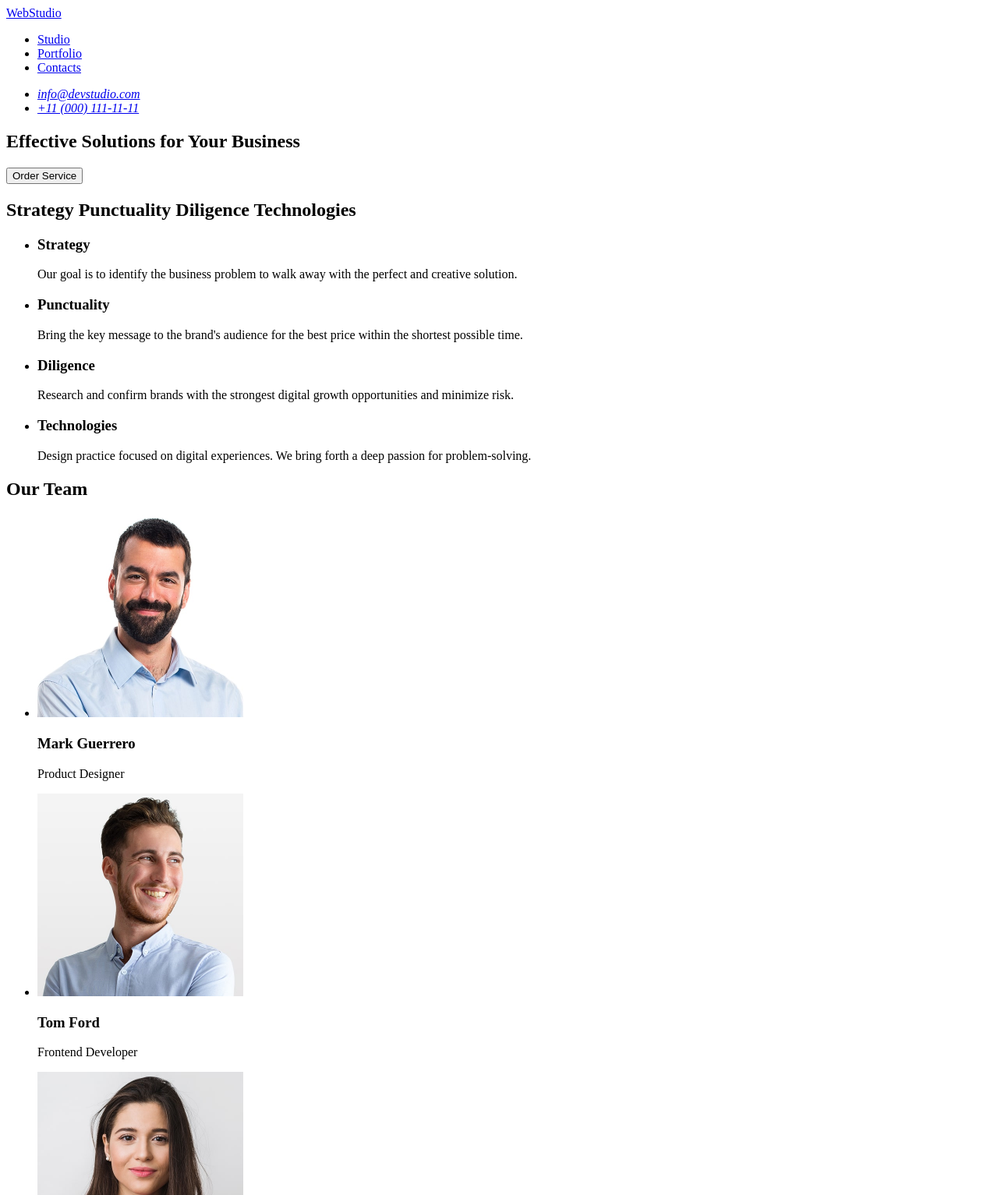
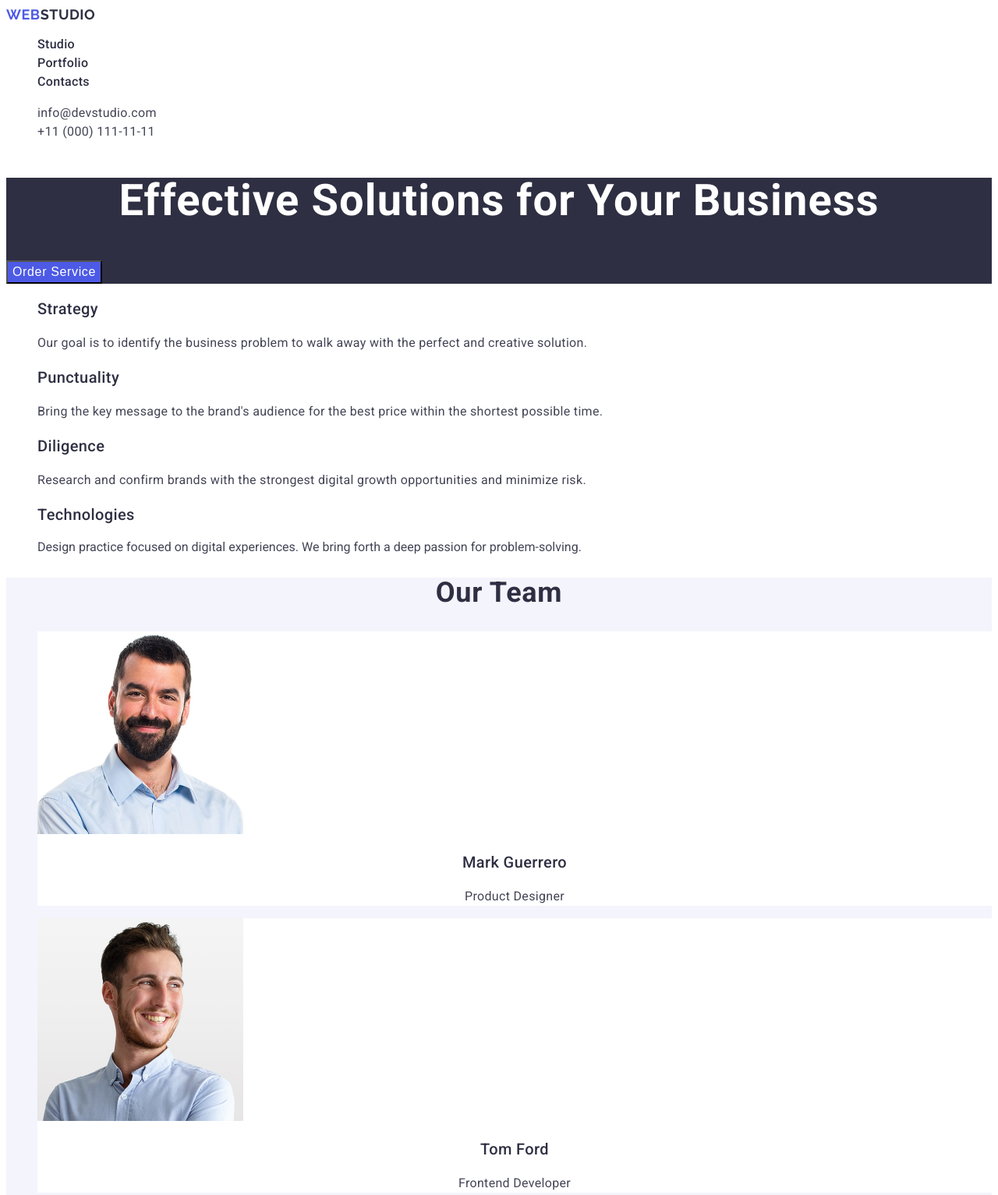
Before and after one commit to Chorniy-Dima/goit-markup-hw-02, a plain HTML site: page index.html in a window 1280 px wide. Shown: the top 1533 px of the page at 78% size. Drawn offline with Linux system fonts and the light colour scheme.

Commit message:
add css file

```diff
--- /dev/null
+++ b/css/styles.css
@@ -0,0 +1,197 @@
+body {
+    font-family: "Roboto", sans-serif;
+    color: #434455;
+}
+
+a {
+    text-decoration: none;
+    font-style: normal;
+}
+
+ul {
+    list-style-type: none;
+}
+
+.header {
+    background-color: #FFFFFF;
+}
+
+.logo {
+    font-family: "Raleway", sans-serif;
+    font-weight: 700;
+    font-size: 18px;
+    line-height: 1.16667;
+    letter-spacing: 0.03em;
+    color: #2e2f42;
+    text-transform: uppercase;
+}
+
+.logo .accent {
+    font-family: "Raleway", sans-serif;
+    font-weight: 700;
+    font-size: 18px;
+    line-height: 1.17;
+    letter-spacing: 0.03em;
+    text-transform: uppercase;
+    color: #4d5ae5;
+}
+
+.nav-link {
+    font-weight: 500;
+    font-size: 16px;
+    line-height: 1.5;
+    letter-spacing: 0.02em;
+    color: #2e2f42;
+}
+
+.nav-link:hover,
+.nav-link:focus {
+    color: #404bbf;
+}
+
+.address-link {
+        font-weight: 400;
+        font-size: 16px;
+        line-height: 1.5;
+        letter-spacing: 0.02em;
+        color: #434455;
+}
+
+.address-link:hover,
+.address-link:focus {
+        font-weight: 400;
+        font-size: 16px;
+        line-height: 1.5;
+        letter-spacing: 0.02em;
+        color: #404bbf;
+}
+
+.hero {
+    background-color: #2e2f42;
+}
+
+.hero-title {
+        font-weight: 700;
+        font-size: 56px;
+        line-height: 1.07;
+        letter-spacing: 0.02em;
+        text-align: center;
+        color: #FFFFFF;
+}
+
+.hero-button {
+    font-weight: 500;
+        font-size: 16px;
+        line-height: 1.5;
+        letter-spacing: 0.04em;
+        color: #fff;
+        background-color: #4d5ae5;
+        cursor: pointer;
+}
+
+.vision {
+    background-color: #FFFFFF;
+}
+
+.vision-title {
+    font-weight: 500;
+        font-size: 20px;
+        line-height: 1.2;
+        letter-spacing: 0.02em;
+        color: #2e2f42;
+}
+
+.vision-text {
+        font-weight: 400;
+        font-size: 16px;
+        line-height: 1.5;
+        letter-spacing: 0.02em;
+}
+
+.team {
+    background-color: #f4f4fd;
+}
+
+.team-section {
+    background-color: #FFFFFF;
+}
+
+.team-header {
+        font-weight: 700;
+        font-size: 36px;
+        line-height: 1.1;
+        letter-spacing: 0.02em;
+        text-align: center;
+        color: #2e2f42;
+}
+.team-title {
+        font-weight: 500;
+        font-size: 20px;
+        line-height: 1.2;
+        letter-spacing: 0.02em;
+        text-align: center;
+        color: #2e2f42;
+}
+
+.team-text {
+        font-weight: 400;
+        font-size: 16px;
+        line-height: 1.5;
+        letter-spacing: 0.02em;
+        text-align: center;
+}
+
+.portfolio {
+    background-color: #FFFFFF;
+}
+
+.portfolio-section {
+    background-color: #FFFFFF;
+}
+
+.portfolio-title {
+    font-weight: 500;
+        font-size: 20px;
+        line-height: 1.2;
+        letter-spacing: 0.02em;
+        color: #2e2f42;
+}
+
+.portfolio-text {
+    font-weight: 400;
+        font-size: 16px;
+        line-height: 1.5;
+        letter-spacing: 0.02em;
+}
+
+.footer {
+    background-color: #2e2f42;
+}
+
+.footer-logo {
+    font-family: "Raleway", sans-serif;
+        font-weight: 700;
+        font-size: 18px;
+        line-height: 1.16667;
+        letter-spacing: 0.03em;
+        text-transform: uppercase;
+        color: #f4f4fd;
+}
+
+.footer-logo .accent {
+    font-family: "Raleway", sans-serif;
+    font-weight: 700;
+    font-size: 18px;
+    line-height: 1.17;
+    letter-spacing: 0.03em;
+    text-transform: uppercase;
+    color: #4d5ae5;
+}
+
+.footer-text {
+        font-weight: 400;
+        font-size: 16px;
+        line-height: 1.5;
+        letter-spacing: 0.02em;
+        color: #f4f4fd;
+}
--- a/index.html
+++ b/index.html
@@ -3,114 +3,141 @@
   <head>
     <meta charset="UTF-8" />
     <meta name="viewport" content="width=device-width, initial-scale=1.0" />
+    <link rel="preconnect" href="https://fonts.googleapis.com" />
+    <link rel="preconnect" href="https://fonts.gstatic.com" crossorigin />
+    <link
+      href="https://fonts.googleapis.com/css2?family=Raleway:wght@700&family=Roboto:wght@400;500;700&display=swap"
+      rel="stylesheet"
+    />
+    <link href="./css/styles.css" rel="stylesheet" />
     <title>Document</title>
   </head>
   <body>
-    <header>
+    <header class="header">
       <nav>
-        <a href="./index.html">WebStudio</a>
+        <a href="./index.html" class="logo"><span class="accent">Web</span>Studio</a>
         <ul>
-          <li><a href="Studio">Studio</a></li>
-          <li><a href="Portfolio">Portfolio</a></li>
-          <li><a href="Contacts">Contacts</a></li>
+          <li><a href="Studio" class="nav-link">Studio</a></li>
+          <li><a href="Portfolio" class="nav-link">Portfolio</a></li>
+          <li><a href="Contacts" class="nav-link">Contacts</a></li>
         </ul>
       </nav>
-      <address>
+      <address class="address">
         <ul>
-          <li><a href="mailto:info@devstudio.com">info@devstudio.com</a></li>
-          <li><a href="tel:+110001111111">+11 (000) 111-11-11</a></li>
+          <li><a href="mailto:info@devstudio.com" class="address-link">info@devstudio.com</a></li>
+          <li><a href="tel:+110001111111" class="address-link">+11 (000) 111-11-11</a></li>
         </ul>
       </address>
     </header>
     <main>
-      <section>
-        <h1>Effective Solutions for Your Business</h1>
-        <button type="button">Order Service</button>
+      <section class="hero">
+        <h1 class="hero-title">Effective Solutions for Your Business</h1>
+        <button type="button" class="hero-button">Order Service</button>
       </section>
-      <section>
-        <h2>Strategy Punctuality Diligence Technologies</h2>
+      <section class="vision">
+        <h2 hidden>Strategy Punctuality Diligence Technologies</h2>
         <ul>
           <li>
-            <h3>Strategy</h3>
-            <p>
-              Our goal is to identify the business problem to walk away with the
-              perfect and creative solution.
+            <h3 class="vision-title">Strategy</h3>
+            <p class="vision-text">
+              Our goal is to identify the business problem to walk away with the perfect and
+              creative solution.
             </p>
           </li>
           <li>
-            <h3>Punctuality</h3>
-            <p>
-              Bring the key message to the brand's audience for the best price
-              within the shortest possible time.
+            <h3 class="vision-title">Punctuality</h3>
+            <p class="vision-text">
+              Bring the key message to the brand's audience for the best price within the shortest
+              possible time.
             </p>
           </li>
           <li>
-            <h3>Diligence</h3>
-            <p>
-              Research and confirm brands with the strongest digital growth
-              opportunities and minimize risk.
+            <h3 class="vision-title">Diligence</h3>
+            <p class="vision-text">
+              Research and confirm brands with the strongest digital growth opportunities and
+              minimize risk.
             </p>
           </li>
           <li>
-            <h3>Technologies</h3>
+            <h3 class="vision-title">Technologies</h3>
             <p>
-              Design practice focused on digital experiences. We bring forth a
-              deep passion for problem-solving.
+              Design practice focused on digital experiences. We bring forth a deep passion for
+              problem-solving.
             </p>
           </li>
         </ul>
       </section>
-      <section>
-        <h2>Our Team</h2>
+      <section class="team">
+        <h2 class="team-header">Our Team</h2>
         <ul>
-          <li>
+          <li class="team-section">
+            <img src="./images/4-min.jpg" width="264" height="260" alt="Mark Guerrero" />
+            <h3 class="team-title">Mark Guerrero</h3>
+            <p class="team-text">Product Designer</p>
+          </li>
+          <li class="team-section">
+            <img src="./images/1-min.jpg" width="264" height="260" alt="Tom Ford" />
+            <h3 class="team-title">Tom Ford</h3>
+            <p class="team-text">Frontend Developer</p>
+          </li>
+          <li class="team-section">
+            <img src="./images/2-min.jpg" width="264" height="260" alt="Camila Garcia" />
+            <h3 class="team-title">Camila Garcia</h3>
+            <p class="team-text">Marketing</p>
+          </li>
+          <li class="team-section">
+            <img src="./images/3-min.jpg" width="264" height="260" alt="Daniel Wilson" />
+            <h3 class="team-title">Daniel Wilson</h3>
+            <p class="team-text">UI Designer</p>
+          </li>
+        </ul>
+      </section>
+      <section class="portfolio">
+        <h2>Our Portfolio</h2>
+        <ul>
+          <li class="portfolio-section">
+            <img src="./images/app-min.jpg" alt="Banking App" width="360" height="300" />
+            <h3 class="portfolio-title">Banking App</h3>
+            <p class="portfolio-text">App</p>
+          </li>
+          <li class="portfolio-section">
+            <img src="./images/payment-min.jpg" alt="Cashless Payment" width="360" height="300" />
+            <h3 class="portfolio-title">Cashless Payment</h3>
+            <p class="portfolio-text">Marketing</p>
+          </li>
+          <li class="portfolio-section">
+            <img src="./images/meditation-min.jpg" alt="Meditation App" width="360" height="300" />
+            <h3 class="portfolio-title">Meditation App</h3>
+            <p class="portfolio-text">App</p>
+          </li>
+          <li class="portfolio-section">
+            <img src="./images/taxi-min.jpg" alt="Taxi Service" width="360" height="300" />
+            <h3 class="portfolio-title">Taxi Service</h3>
+            <p class="portfolio-text">Marketing</p>
+          </li>
+          <li class="portfolio-section">
             <img
-              src="./images/4-min.jpg"
-              width="264"
-              height="260"
-              alt="Mark Guerrero"
+              src="./images/illustrations-min.jpg"
+              alt="Screen Illustrations"
+              width="360"
+              height="300"
             />
-            <h3>Mark Guerrero</h3>
-            <p>Product Designer</p>
+            <h3 class="portfolio-title">Screen Illustrations</h3>
+            <p class="portfolio-text">Design</p>
           </li>
-          <li>
-            <img
-              src="./images/1-min.jpg"
-              width="264"
-              height="260"
-              alt="Tom Ford"
-            />
-            <h3>Tom Ford</h3>
-            <p>Frontend Developer</p>
-          </li>
-          <li>
-            <img
-              src="./images/2-min.jpg"
-              width="264"
-              height="260"
-              alt="Camila Garcia"
-            />
-            <h3>Camila Garcia</h3>
-            <p>Marketing</p>
-          </li>
-          <li>
-            <img
-              src="./images/3-min.jpg"
-              width="264"
-              height="260"
-              alt="Daniel Wilson"
-            />
-            <h3>Daniel Wilson</h3>
-            <p>UI Designer</p>
+          <li class="portfolio-section">
+            <img src="./images/courses-min.jpg" alt="Online Courses" width="360" height="300" />
+            <h3 class="portfolio-title">Online Courses</h3>
+            <p class="portfolio-text">Marketing</p>
           </li>
         </ul>
       </section>
     </main>
-    <footer>
-      <a href="./index.html">WebStudio</a>
-      <p>
-        Increase the flow of customers and sales for your business with digital
-        marketing & growth solutions.
+    <footer class="footer">
+      <a href="./index.html" class="footer-logo"><span class="accent">Web</span>Studio</a>
+      <p class="footer-text">
+        Increase the flow of customers and sales for your business with digital marketing & growth
+        solutions.
       </p>
     </footer>
   </body>
```
Also changed, not shown: images/app-min.jpg (added), images/courses-min.jpg (added), images/illustrations-min.jpg (added), images/meditation-min.jpg (added), images/payment-min.jpg (added), images/taxi-min.jpg (added).
